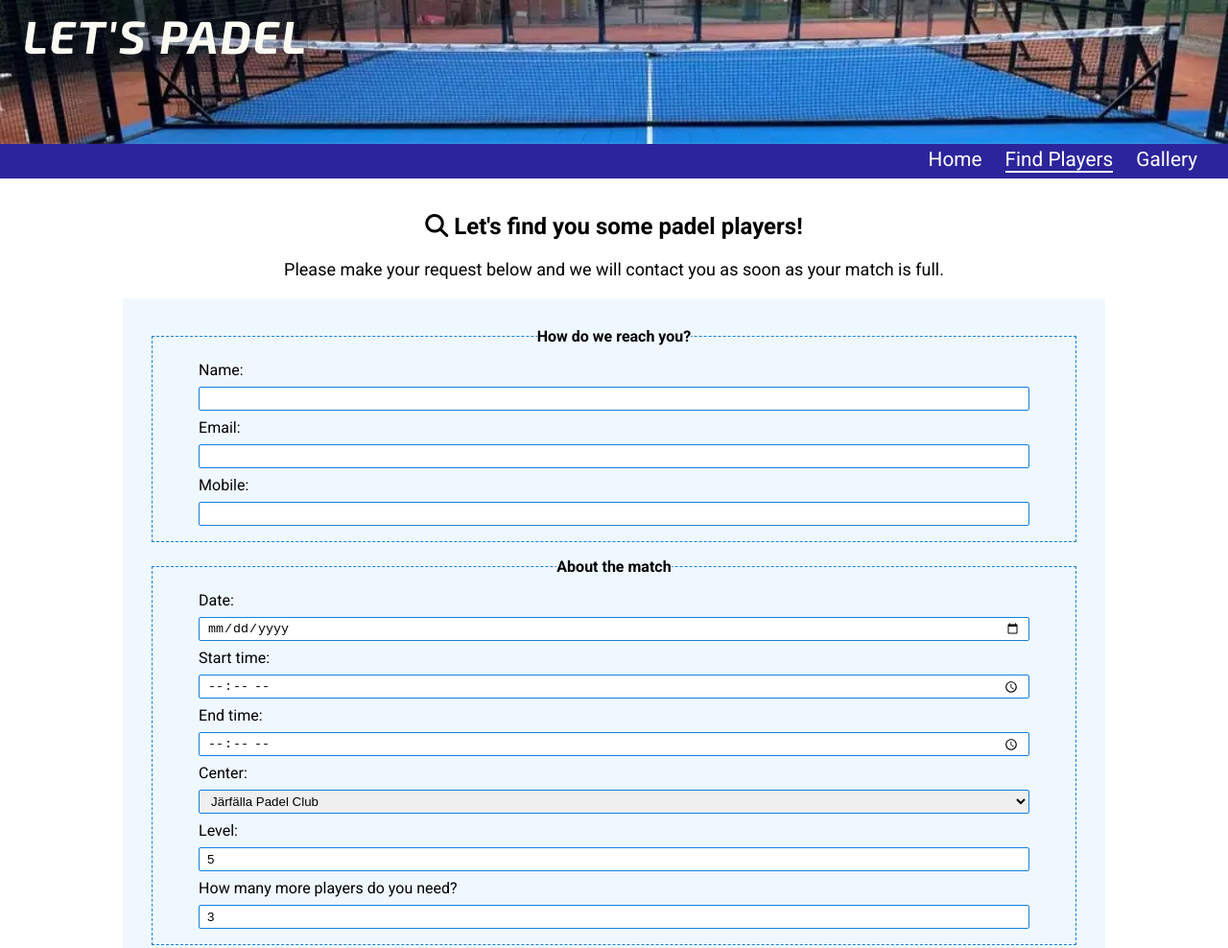
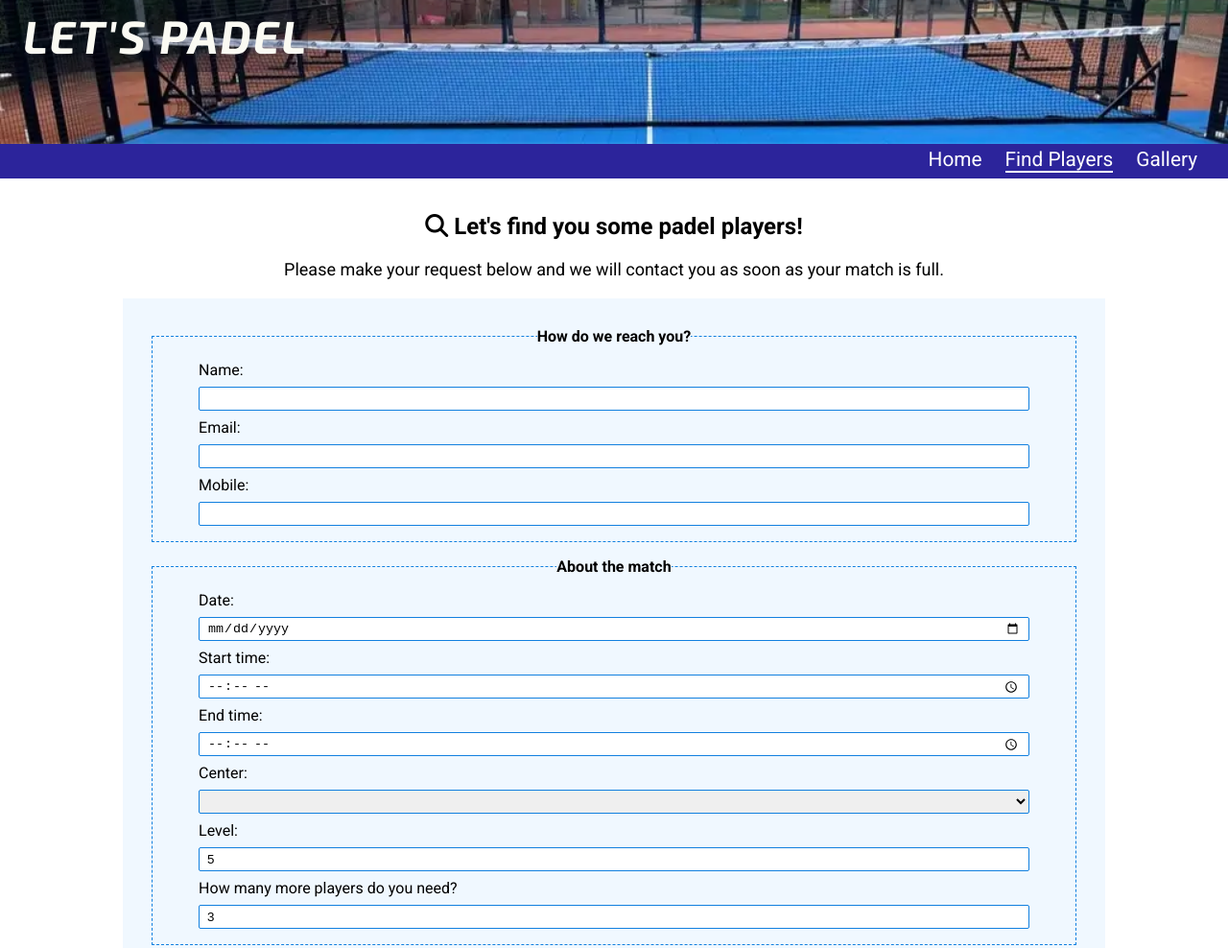
Before and after one commit to Fariba-Kamani/lets-padel, a plain HTML site: page find-match.html in a window 1280 px wide. Shown: the top 988 px of the page at 96% size. Drawn offline with Linux system fonts and the light colour scheme.

Commit message:
Fix errors of find-match.html after passing through validator

```diff
--- a/find-match.html
+++ b/find-match.html
@@ -74,7 +74,8 @@
                     <br>
                     <label for="center">Center:</label>
                     <select name="center" id="center" required>
-                        <option value="jp" selected>Järfälla Padel Club</option>
+                        <option value="" selected></option>
+                        <option value="jp">Järfälla Padel Club</option>
                         <option value="camp-castella">Camp Castella Padel Järfälla</option>
                         <option value="Pu-spanga">Padel United Spånga</option>
                         <option value="ft-kungsangen">Fusion Träningscenter</option>
@@ -89,9 +90,6 @@
                     <input type="number" id="players" min="1" value="3" required>
                 </fieldset>
                 <button type="submit" class="submit" aria-label="Submit button">Vamos!</button>
-            </form>
-
-
             </form>
         </section>
     </main>
```
Also changed, not shown: 1 other file.
